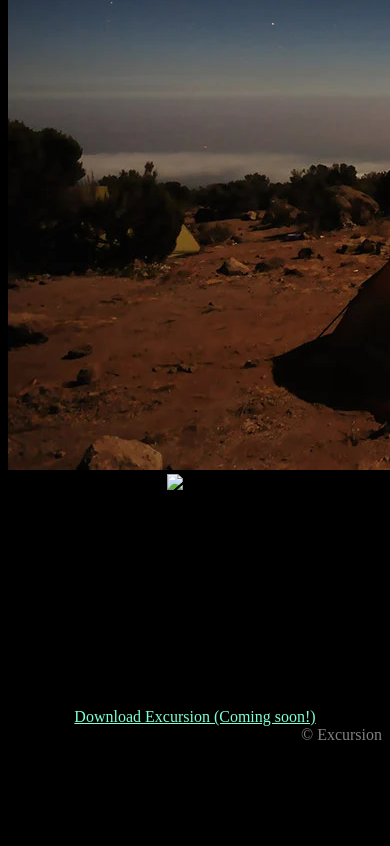
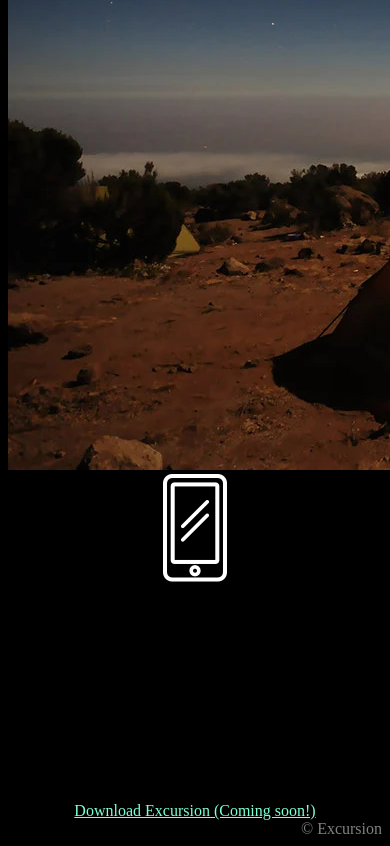
Before and after one commit to FelixOmollo/excursion, a plain HTML site: page index.html in a window 390 px wide. Shown: the part 789-1635 px from the top of the page. Before the commit the page ends 1541 px from the top, so only its background shows below. Drawn offline with Linux system fonts and the light colour scheme.

Commit message:
Updated phone image link

```diff
--- a/index.html
+++ b/index.html
@@ -13,7 +13,7 @@
     <h2>Your personal travel guide</h2>
     <p>Excursion remembers places you like, and recommends new points of interest around you.</p>
     <img src="resources/images/camp.png" alt="camp">
-    <img src="resources/phone.png" alt="phone">
+    <img src="resources/images/phone.png" alt="phone">
     <h2>Coming soon for iPhone and Android</h2>
     <a href="#">Download Excursion (Coming soon!)</a>
 
```
